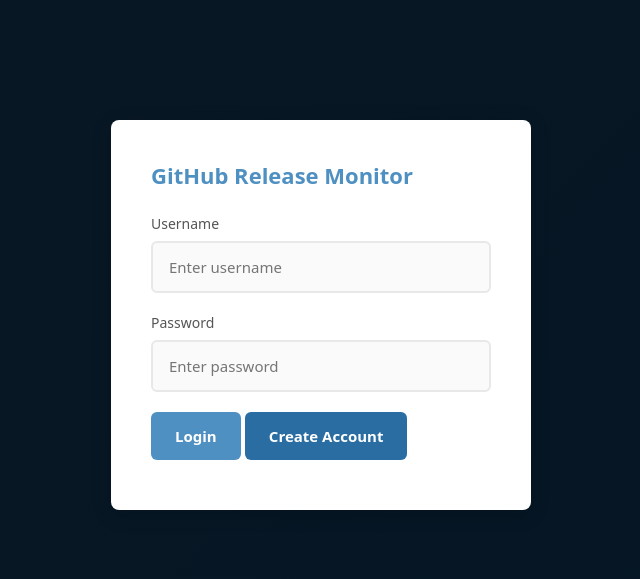
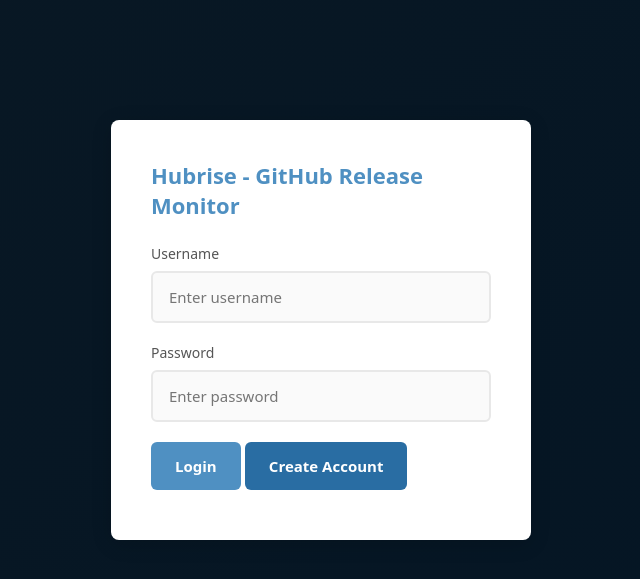
Before and after one commit to driftywinds/hubrise, a Flask app: page / in a window 1280 px wide. Shown: the top 579 px of the page, without its empty margins (319-959 px from the left). Run offline with Flask 3, Linux system fonts and the light colour scheme; data comes from the database, SQL or seed files in the repository.

Commit message:
Update index.html

```diff
--- a/templates/index.html
+++ b/templates/index.html
@@ -3,7 +3,7 @@
 <head>
     <meta charset="UTF-8">
     <meta name="viewport" content="width=device-width, initial-scale=1.0">
-    <title>GitHub Release Monitor</title>
+    <title>Hubrise - GitHub Release Monitor</title>
     <link rel="icon" type="image/png" href="https://raw.githubusercontent.com/driftywinds/hubrise/refs/heads/main/assets/icon.png">
     <style>
         :root {
@@ -620,7 +620,7 @@
 </head>
 <body>
     <div id="authContainer" class="auth-container">
-        <h2>GitHub Release Monitor</h2>
+        <h2>Hubrise - GitHub Release Monitor</h2>
         <div id="authMessage"></div>
 
         <div id="loginForm">
@@ -662,7 +662,7 @@
 
         <div class="main-header">
             <div class="header-content">
-                <h1>GitHub Release Monitor</h1>
+                <h1>Hubrise - GitHub Release Monitor</h1>
                 <div class="user-info">
                     Logged in as: <strong id="currentUser"></strong>
                 </div>
@@ -711,7 +711,7 @@
 
                 <div class="endpoint-type-toggle" id="endpointTypeToggle" style="display: none;">
                     <button class="endpoint-type-btn active" onclick="toggleEndpointType('custom')" id="btnTypeCustom">Custom URL</button>
-                    <button class="endpoint-type-btn" onclick="toggleEndpointType('telegram')" id="btnTypeTelegram">Shared Telegram Bot</button>
+                    <button class="endpoint-type-btn" onclick="toggleEndpointType('telegram')" id="btnTypeTelegram">Hubrise Telegram Bot</button>
                 </div>
 
                 <div class="form-group">
@@ -1135,7 +1135,7 @@
                 // Mask shared telegram
                 if (e.endpoint.startsWith('telegram-shared://')) {
                     const chatId = e.endpoint.split('telegram-shared://')[1];
-                    displayEndpoint = `Shared Telegram Bot (Chat ID: ${chatId})`;
+                    displayEndpoint = `Hubrise Telegram Bot (@hubrise_bot) (Chat ID: ${chatId})`;
                 }
 
                 return `
```
